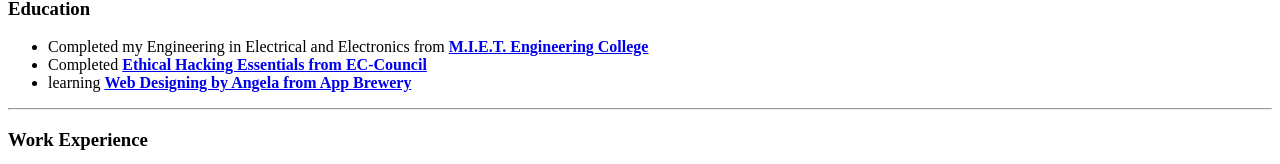
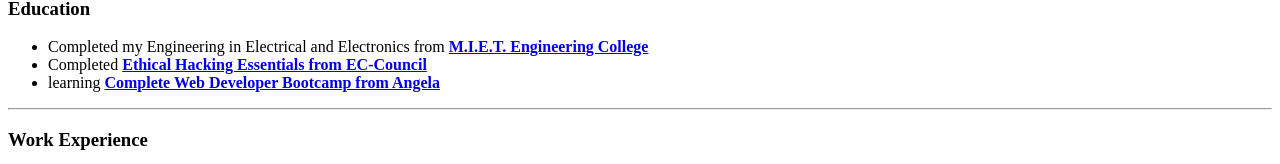
Before and after one commit to amudhan-personal/cv, a plain HTML site: page index.html in a window 1280 px wide. Shown: the part 265-429 px from the top of the page. Drawn offline with Linux system fonts and the light colour scheme.

Commit message:
Update index.html

```diff
--- a/index.html
+++ b/index.html
@@ -23,7 +23,7 @@
     <ul>
         <li>Completed my Engineering in Electrical and Electronics from <strong><a href="https://miet.edu/">M.I.E.T. Engineering College</a></strong></li>
         <li>Completed <strong><a href="https://codered.eccouncil.org/certificate/5dedcc33-c7f8-48bc-bcd6-f37d38e74828?logged=true">Ethical Hacking Essentials from EC-Council</a></strong></li>
-        <li>learning <strong><a href="https://www.udemy.com/course/the-complete-web-development-bootcamp/">Web Designing by Angela from App Brewery</a></strong></li>
+        <li>learning <strong><a href="https://www.udemy.com/course/the-complete-web-development-bootcamp/">Complete Web Developer Bootcamp from Angela</a></strong></li>
     </ul>
     <hr>
     <h3>Work Experience</h3>
```
